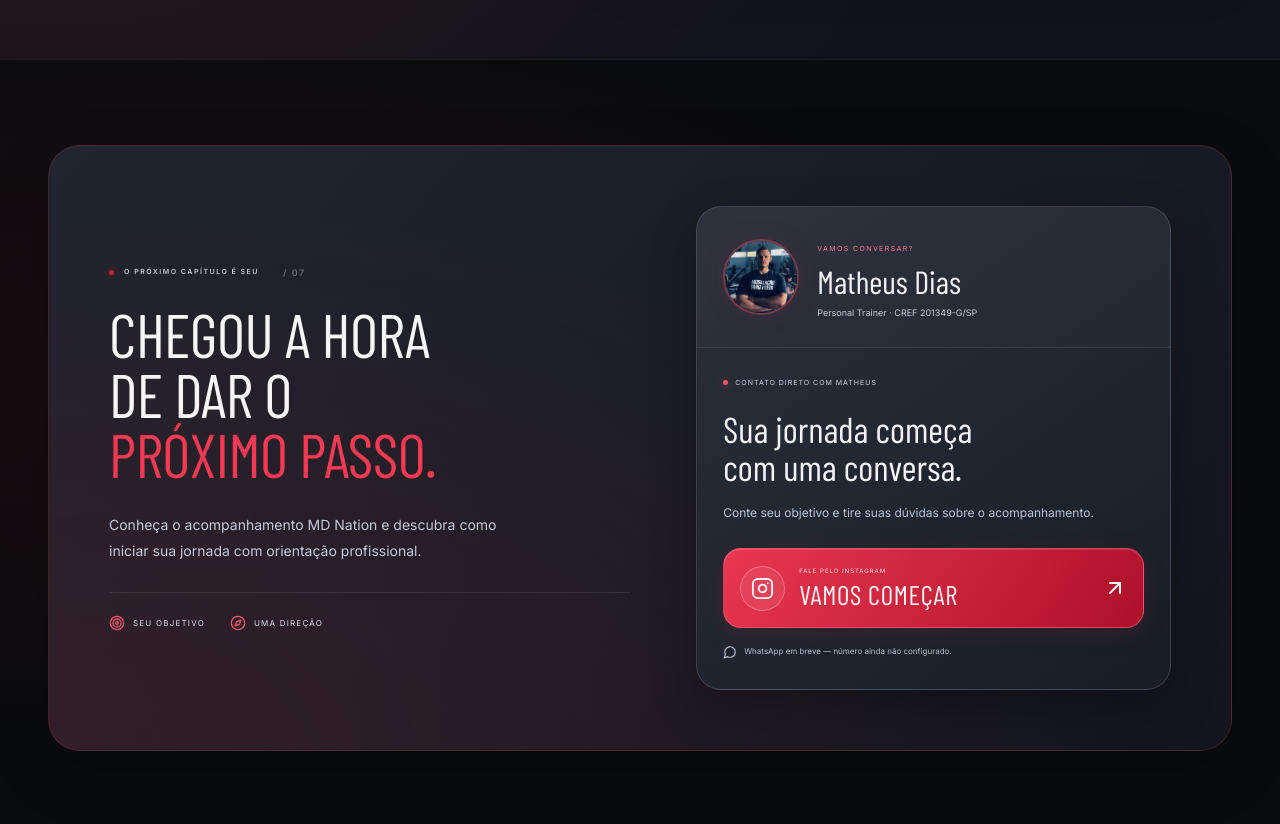
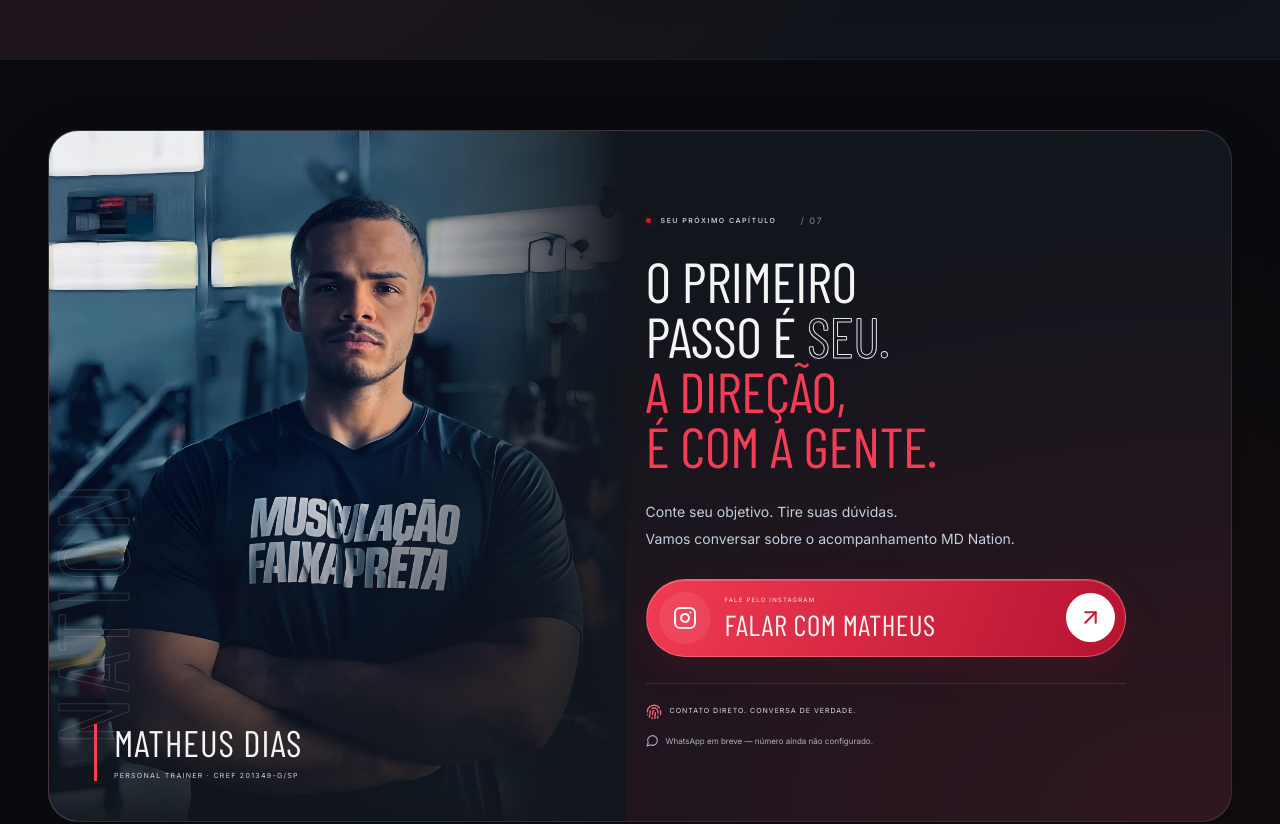
Before and after one commit to 011bigodeee-eng/Mdnation, a React (Vite) app: page / in a window 1280 px wide. Shown: the part 6560-7384 px from the top of the page. Built offline with nearby package versions, Linux system fonts and the light colour scheme.

Commit message:
style: redesign final CTA with full portrait and bold invitation

```diff
--- a/src/styles.css
+++ b/src/styles.css
@@ -380,3 +380,30 @@
 .faq-collection-footer .tiny-square{flex-shrink:0}
 @media(max-width:1000px){.faq-grid{width:calc(100% - 48px);gap:35px}.faq-collection{padding:25px 22px 20px}.faq-collection .faq-item button{font-size:14px;gap:13px}.faq-collection-header{font-size:6px;letter-spacing:1px}.faq-contact{padding:15px;gap:10px}.faq-contact strong{font-size:11px}}
 @media(max-width:760px){.faq-grid{width:calc(100% - 32px);grid-template-columns:1fr;gap:32px}.faq-intro{padding:0 8px}.faq-intro h2{font-size:clamp(50px,12vw,75px)}.faq-intro .section-label{font-size:7px}.faq-grid .faq-intro>p{font-size:14px}.faq-contact{max-width:100%;margin-top:24px;padding:17px}.faq-contact strong{font-size:12px}.faq-background-mark{font-size:300px;right:10px}.faq-collection{padding:22px 18px 18px;border-radius:22px}.faq-collection-header{font-size:6px;letter-spacing:.8px;padding-bottom:20px}.faq-collection .faq-item button{padding:22px 0;font-size:13px;gap:12px;min-height:90px}.faq-collection .faq-number{font-size:24px}.faq-toggle-icon{width:30px;height:30px}.faq-collection .faq-item p{padding:0 0 15px 35px;font-size:12px}.faq-answer-contact{padding:0 0 23px 35px;font-size:7px}.faq-collection-footer{font-size:5px;letter-spacing:1px}}
+/* A portrait-led closing statement, without nested cards. */
+.final-cta{padding-block:70px;background:radial-gradient(ellipse at 75% 70%,#a9192d19,transparent 55%),#090b0e}
+.contact-panel{padding:0;grid-template-columns:1fr 1.05fr;gap:0;border:1px solid #ffffff20;border-radius:30px;background:radial-gradient(ellipse at 100% 100%,#bd1a3030,transparent 65%),#11151c;min-height:690px;isolation:isolate}
+.contact-portrait{position:relative;min-height:690px;overflow:hidden;align-self:stretch}
+.contact-portrait>img{position:absolute;inset:0;width:100%;height:100%;object-fit:cover;object-position:center 25%}
+.contact-portrait:after{content:'';position:absolute;inset:0;background:linear-gradient(90deg,transparent 55%,#11151c),linear-gradient(0deg,#11151cf5,transparent 55%)}
+.contact-portrait-word{position:absolute;z-index:1;left:-10px;bottom:75px;writing-mode:vertical-rl;transform:rotate(180deg);font-family:'Barlow Condensed';font-size:100px;font-weight:700;line-height:1;color:transparent;-webkit-text-stroke:1px #ffffff25;letter-spacing:4px;pointer-events:none}
+.contact-portrait-caption{position:absolute;bottom:40px;left:45px;z-index:2;padding-left:17px;border-left:3px solid #f83d56}
+.contact-portrait-caption>span{display:block;font-family:'Barlow Condensed';font-size:37px;font-weight:600;letter-spacing:1px;line-height:1}
+.contact-portrait-caption small{display:block;font-size:7px;letter-spacing:1.3px;color:#cbd2df;margin-top:10px}
+.contact-main{padding:55px 45px 45px 20px}
+.contact-main:before{display:none}
+.final-cta h2{font-size:clamp(45px,4.4vw,72px);line-height:.98;letter-spacing:-.4px}
+.contact-title-outline{color:transparent;-webkit-text-stroke:1px #e2e7ef}
+.final-cta h2 em{color:#f43c55}
+.final-cta .contact-main>p{font-size:14px;color:#c4cedd;line-height:1.9;margin:26px 0}
+.contact-main .contact-primary{max-width:480px;border-radius:999px;padding:9px 10px 9px 12px;gap:14px;min-height:78px;border-color:#ff92a077;background:linear-gradient(110deg,#f23b53,#b51330);box-shadow:inset 0 1px 0 #ffffff33,0 10px 35px #c91f2c22}
+.contact-primary-icon{border:0;background:#ffffff13;width:52px;height:52px}
+.contact-primary strong{font-size:29px;letter-spacing:.5px}
+.contact-primary small{font-size:6px;letter-spacing:1.2px}
+.contact-arrow{display:grid;place-items:center;margin-left:auto;flex-shrink:0;width:49px;height:49px;border-radius:50%;background:#fff;color:#c51b35;transition:transform .25s}
+.contact-primary:hover .contact-arrow{transform:rotate(45deg)}
+.contact-bottomline{max-width:480px;border-top:1px solid #ffffff1c;padding-top:20px;margin-top:26px}
+.contact-bottomline>span{display:flex;align-items:center;gap:8px;font-size:7px;letter-spacing:1px;color:#d0d9e6}.contact-bottomline>span svg{color:#ff647a;flex-shrink:0}
+.final-cta .contact-bottomline>.contact-pending{display:flex;justify-content:flex-start;align-items:center;gap:7px;font-size:8px;line-height:1.8;margin:14px 0 0;color:#a8b4c8}
+@media(max-width:1100px) and (min-width:761px){.contact-panel{min-height:650px;grid-template-columns:.9fr 1.1fr}.contact-portrait{min-height:650px}.contact-main{padding:40px 28px 35px 5px}.final-cta h2{font-size:51px}.contact-primary strong{font-size:23px}.contact-main .contact-primary{gap:9px}.contact-arrow{width:40px;height:40px}.contact-primary-icon{width:40px;height:40px}.contact-portrait-caption{left:25px;bottom:30px}.contact-portrait-caption>span{font-size:30px}.contact-portrait-caption small{font-size:6px}.final-cta .contact-main>p{font-size:13px}}
+@media(max-width:760px){.final-cta{padding-block:45px}.contact-panel{grid-template-columns:1fr;min-height:0;border-radius:24px}.contact-portrait{height:390px;min-height:0}.contact-portrait>img{object-position:center 21%}.contact-portrait:after{background:linear-gradient(0deg,#11151c,transparent 55%)}.contact-portrait-caption{left:25px;bottom:25px}.contact-portrait-caption>span{font-size:33px}.contact-portrait-caption small{font-size:6px}.contact-portrait-word{font-size:74px;left:0;bottom:60px}.contact-main{padding:20px 22px 30px}.contact-main .section-label{font-size:6px;letter-spacing:1px}.final-cta h2{font-size:clamp(43px,10.5vw,65px)}.final-cta .contact-main>p{font-size:12px;line-height:1.9;margin:23px 0}.contact-main .contact-primary{min-height:66px;padding:8px;gap:8px}.contact-primary-icon{width:35px;height:35px}.contact-primary-icon svg{width:20px;height:20px}.contact-primary strong{font-size:clamp(19px,4.8vw,26px)}.contact-primary small{font-size:5px;letter-spacing:.8px}.contact-arrow{width:36px;height:36px}.contact-arrow svg{width:21px;height:21px}.contact-bottomline>span{font-size:6px;letter-spacing:.7px}.final-cta .contact-bottomline>.contact-pending{font-size:7px;align-items:flex-start}}
```
Also changed, not shown: src/main.jsx (+1 -1 lines).
